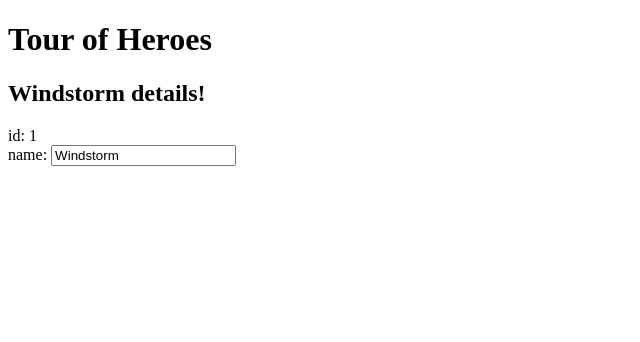
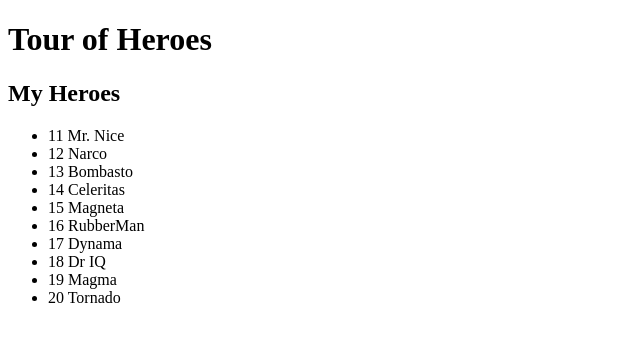
Before and after one commit to jakehockey10/heroes, an Angular app: page / in a window 1280 px wide. Shown: the top 342 px of the page, without its empty margins (0-640 px from the left). Built offline with nearby package versions, Linux system fonts and the light colour scheme.

Commit message:
add list of heroes

```diff
--- a/src/app/app.component.html
+++ b/src/app/app.component.html
@@ -1,7 +1,7 @@
 <h1>{{title}}</h1>
-<h2>{{hero.name}} details!</h2>
-<div><label for="id">id: </label>{{hero.id}}</div>
-<div>
-  <label for="name">name: </label>
-  <input type="text" [(ngModel)]="hero.name" placeholder="name">
-</div>
+<h2>My Heroes</h2>
+<ul class="heroes">
+  <li *ngFor="let hero of heroes">
+    <span class="badge">{{hero.id}}</span> {{hero.name}}
+  </li>
+</ul>
--- a/src/app/app.component.ts
+++ b/src/app/app.component.ts
@@ -1,5 +1,5 @@
 import { Component } from '@angular/core';
-import { Hero } from 'app/hero';
+import { Hero, HEROES } from 'app/hero';
 
 @Component({
   selector: 'app-root',
@@ -8,8 +8,5 @@
 })
 export class AppComponent {
   title = 'Tour of Heroes';
-  hero: Hero = {
-    id: 1,
-    name: 'Windstorm'
-  };
+  heroes = HEROES;
 }
--- a/src/app/hero.ts
+++ b/src/app/hero.ts
@@ -2,3 +2,16 @@
   id: number;
   name: string;
 }
+
+export const HEROES: Hero[] = [
+  { id: 11, name: 'Mr. Nice' },
+  { id: 12, name: 'Narco' },
+  { id: 13, name: 'Bombasto' },
+  { id: 14, name: 'Celeritas' },
+  { id: 15, name: 'Magneta' },
+  { id: 16, name: 'RubberMan' },
+  { id: 17, name: 'Dynama' },
+  { id: 18, name: 'Dr IQ' },
+  { id: 19, name: 'Magma' },
+  { id: 20, name: 'Tornado' }
+];
```
